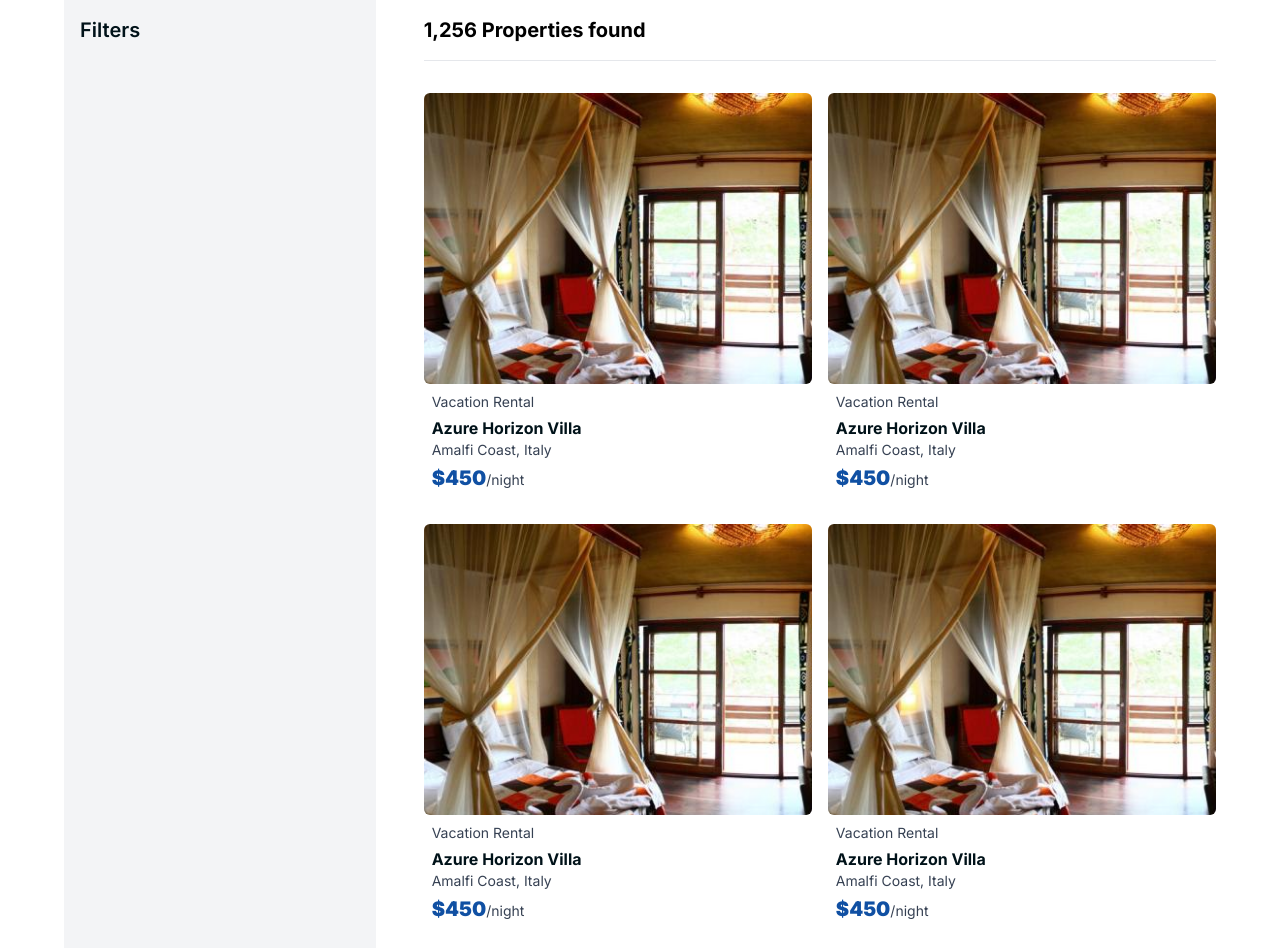
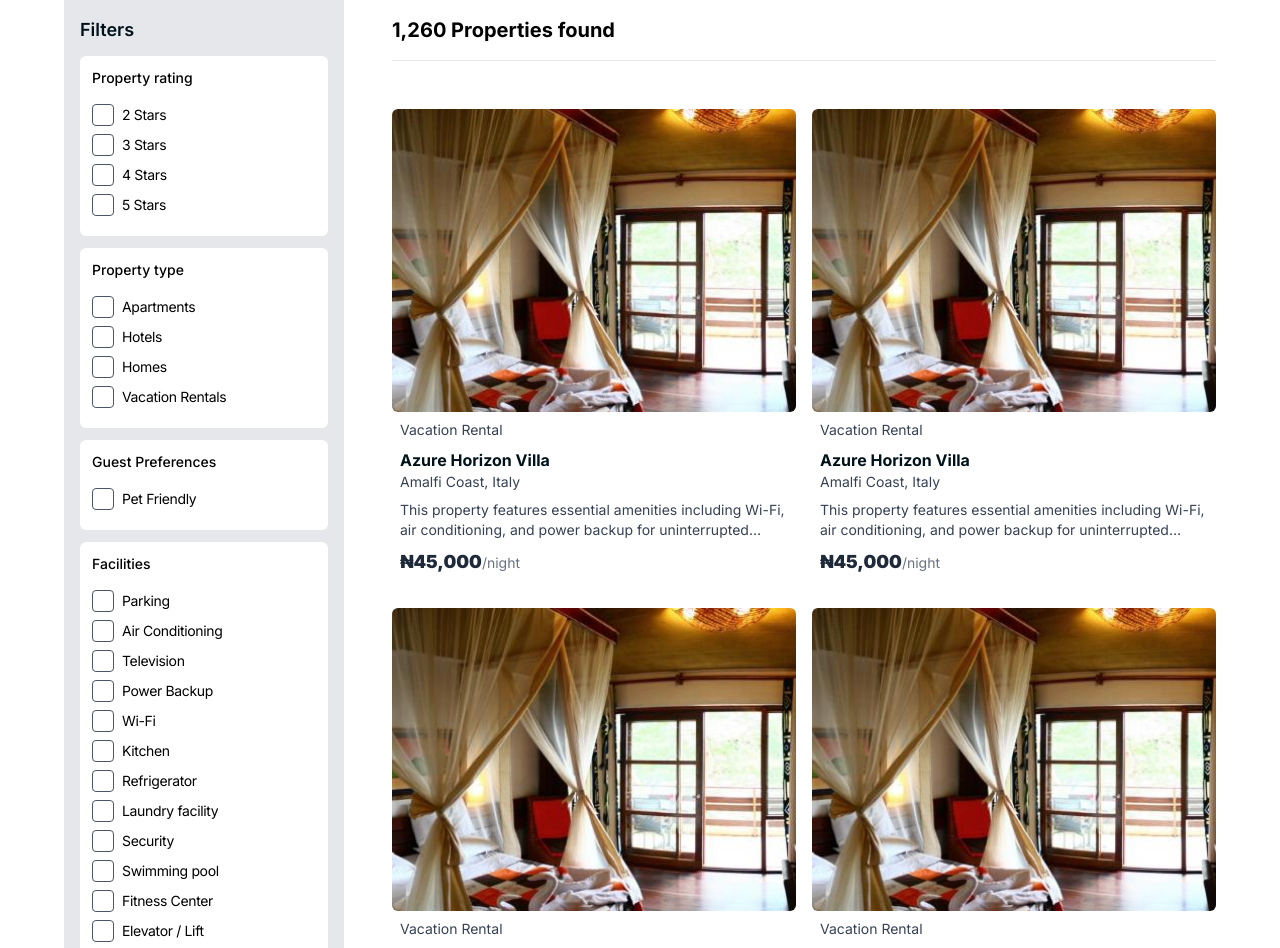
Before and after one commit to jubril-a/wikilet, a Next.js app: page /listings in a window 1280 px wide. Shown: the part 480-1428 px from the top of the page. Built offline with nearby package versions, Linux system fonts and the light colour scheme.

Commit message:
add filter functionality on listings page

```diff
--- a/src/app/types.ts
+++ b/src/app/types.ts
@@ -1 +1,3 @@
 export type popupType = "location" | "schedule" | "guest" | "none"
+
+export type FilterKey = "Property rating" | "Property type" | "Guest Preferences" | "Facilities";
--- /dev/null
+++ b/src/components/DetailedProductCard.tsx
@@ -0,0 +1,22 @@
+import Image from "next/image";
+
+export default function DetailedProductCard() {
+    return (
+        <a href="#" className="group mb-2">
+            <div className="aspect-4/3 overflow-hidden rounded-md">
+                <Image className="w-full object-cover object-center" src="/images/product.jpg" width={280} height={280} alt="" />
+            </div>
+            <div className="p-2">
+                <p className="text-sm text-gray-700">Vacation Rental</p>
+
+                <div className="my-2">
+                    <h3 className="font-bold text-primary-1 group-hover:text-blue-600">Azure Horizon Villa</h3>
+                    <p className="text-sm text-gray-700 mb-2">Amalfi Coast, Italy</p>
+                    <p className="text-sm text-gray-700 line-clamp-2">This property features essential amenities including Wi-Fi, air conditioning, and power backup for uninterrupted comfort. Guests can enjoy on-site parking, 24/7 security, and access to a fully equipped kitchen with a refrigerator.</p>
+                </div>
+
+                <p className="text-gray-500 text-sm"><span className="text-gray-800 font-black text-lg">₦45,000</span>/night</p>
+            </div>
+        </a>
+    )
+}
--- /dev/null
+++ b/src/components/Filter.tsx
@@ -0,0 +1,21 @@
+import { useFilterStore } from "../stores/filtersStore";
+import { CheckIcon } from "@heroicons/react/20/solid"
+import { FilterKey } from "../app/types";
+
+type Props = {
+    group: FilterKey,
+    filter: string
+}
+
+export default function Filter({group, filter} : Props) {
+
+    const { toggleFilter } = useFilterStore();
+
+  return (
+    <label className="flex gap-2 items-center mb-2 cursor-pointer" htmlFor={filter}>
+        <input onChange={() => {toggleFilter(group, filter)}} className="peer hidden" type="checkbox" name={filter} id={filter} />
+        <span className="p-0.5 block border border-gray-600 rounded-sm peer-checked:bg-blue-600 peer-checked:border-blue-600 peer-checked:*:text-white"><CheckIcon className="size-4 text-white font-bold" /></span>
+        <span className="text-sm tracking-tight">{filter}</span>
+      </label>
+  )
+}
--- a/src/components/FilterBar.tsx
+++ b/src/components/FilterBar.tsx
@@ -3,17 +3,55 @@
 import { Dispatch, SetStateAction } from "react";
 import { XMarkIcon } from "@heroicons/react/20/solid"
 import { cn } from "../lib/utils";
+import FilterGroup from "./FilterGroup";
+import { FilterKey } from "../app/types";
+
+const filters = {
+  "Property rating": [
+    "2 Stars",
+    "3 Stars",
+    "4 Stars",
+    "5 Stars",
+  ],
+  "Property type": [
+    "Apartments",
+    "Hotels",
+    "Homes",
+    "Vacation Rentals"
+  ],
+  "Guest Preferences": [
+    "Pet Friendly"
+  ],
+  "Facilities": [
+    "Parking",
+    "Air Conditioning",
+    "Television",
+    "Power Backup",
+    "Wi-Fi",
+    "Kitchen",
+    "Refrigerator",
+    "Laundry facility",
+    "Security",
+    "Swimming pool",
+    "Fitness Center",
+    "Elevator / Lift",
+    "Work Desk"
+  ],
+}
 
 export default function FilterBar({state}: {state:[boolean, Dispatch<SetStateAction<boolean>>]}) {
 
-    const [isOpen, setIsOpen] = state
+  const [isOpen, setIsOpen] = state
 
   return (
-    <div className={cn("w-80 bg-gray-100 p-4", isOpen ? "max-[860px]:block absolute top-0 right-0 w-80 pt-40 h-full z-5" : "max-[860px]:hidden")}>
-        <div className="flex items-center justify-between">
-            <p className="text-primary-1 font-semibold text-xl">Filters</p>
+    <div className={cn("min-w-70 bg-gray-200 p-4 h-fit", isOpen ? "max-[860px]:block absolute top-0 right-0 w-80 pt-40 h-full z-5" : "max-[860px]:hidden")}>
+        <div className="flex items-center justify-between mb-3">
+            <p className="text-primary-1 font-semibold text-lg">Filters</p>
             <XMarkIcon onClick={() => {setIsOpen(!isOpen)}} className="size-6 min-[860px]:hidden" />
         </div>
+        {(Object.entries(filters) as [FilterKey, string[]][]).map(([key, value]) => (
+          <FilterGroup key={key} heading={key} value={value} />
+        ))}
     </div>
   );
 }
--- /dev/null
+++ b/src/components/FilterGroup.tsx
@@ -0,0 +1,17 @@
+import Filter from "./Filter"
+import { FilterKey } from "../app/types"
+
+type Props = {
+    heading: FilterKey,
+    value: string[]
+}
+
+export default function FilterGroup({heading, value} : Props) {
+
+  return (
+    <div className="w-full rounded-md mb-3 p-3 bg-white">
+      <h3 className="text-sm font-medium mb-4">{heading}</h3>
+      {value.map((filter) => <Filter key={filter} group={heading} filter={filter} />)}
+    </div>
+  )
+}
--- a/src/components/ListingsBar.tsx
+++ b/src/components/ListingsBar.tsx
@@ -1,55 +1,22 @@
 'use client'
 
-import { AdjustmentsHorizontalIcon } from "@heroicons/react/20/solid"
-import Image from "next/image";
+import DetailedProductCard from "./DetailedProductCard";
+import ListingsHead from "./ListingsHead";
 import { Dispatch, SetStateAction } from "react";
-
-function ProductCard() {
-    return (
-        <div className="mb-2">
-            <div className="aspect-4/3 overflow-hidden rounded-md">
-                <Image className="w-full object-cover object-center" src="/images/product.jpg" width={280} height={280} alt="" />
-            </div>
-            <div className="p-2">
-                <p className="text-sm text-gray-700 mb-1">Vacation Rental</p>
-
-                <h3 className="font-bold text-primary-1">Azure Horizon Villa</h3>
-                <p className="text-sm text-gray-700 mb-1">Amalfi Coast, Italy</p>
-
-                <p className="text-gray-700 text-sm"><span className="text-[#1050a3] font-black text-xl">$450</span>/night</p>
-            </div>
-        </div>
-    )
-}
-
-function ListingsHead({state}: {state:[boolean, Dispatch<SetStateAction<boolean>>]}) {
-
-    const [isOpen, setIsOpen] = state
-
-    return (
-        <div className="flex justify-between items-center gap-4 border-b border-gray-200 py-4 mb-8 flex-wrap">
-            <h2 className="text-xl font-bold shrink-0">1,256 Properties found</h2>
-            <button onClick={() => {setIsOpen(!isOpen)}} className="text-gray-800 font-bold text-sm border border-gray-200 rounded-md hover:bg-gray-100 px-3 py-1 flex items-center gap-2 cursor-pointer min-[860px]:hidden">
-                Filters
-                <AdjustmentsHorizontalIcon className="size-5" />
-            </button>
-        </div>
-    )
-}
 
 export default function ListingsBar({state}: {state:[boolean, Dispatch<SetStateAction<boolean>>]}) {
   return (
     <div className="grow">
       <ListingsHead state={state} />
       <main className="grid gap-3 min-[580px]:gap-4 min-[480px]:grid-cols-2">
-        <ProductCard />
-        <ProductCard />
-        <ProductCard />
-        <ProductCard />
-        <ProductCard />
-        <ProductCard />
-        <ProductCard />
-        <ProductCard />
+        <DetailedProductCard />
+        <DetailedProductCard />
+        <DetailedProductCard />
+        <DetailedProductCard />
+        <DetailedProductCard />
+        <DetailedProductCard />
+        <DetailedProductCard />
+        <DetailedProductCard />
       </main>
     </div>
   );
--- /dev/null
+++ b/src/components/ListingsHead.tsx
@@ -0,0 +1,28 @@
+import { AdjustmentsHorizontalIcon } from "@heroicons/react/20/solid"
+import { Dispatch, SetStateAction } from "react";
+import { useFilterStore } from "../stores/filtersStore";
+
+
+export default function ListingsHead({state}: {state:[boolean, Dispatch<SetStateAction<boolean>>]}) {
+
+    const [isOpen, setIsOpen] = state
+    const { selectedFilters } = useFilterStore();
+    const filters = Object.values(selectedFilters).flat() as string[];
+
+    return (
+        <>
+            <div className="flex justify-between items-center gap-4 border-b border-gray-200 py-4 mb-6 flex-wrap">
+                <h2 className="text-xl font-bold shrink-0">1,260 Properties found</h2>
+                <button onClick={() => {setIsOpen(!isOpen)}} className="text-gray-800 font-bold text-sm border border-gray-200 rounded-md hover:bg-gray-100 px-3 py-1 flex items-center gap-2 cursor-pointer min-[860px]:hidden">
+                    Filters
+                    <AdjustmentsHorizontalIcon className="size-5" />
+                </button>
+            </div>
+            <div className="mb-6 flex gap-1 flex-wrap">
+                {filters.map((filter: string) => (
+                    <span key={filter} className="bg-blue-600 rounded-full px-4 py-1 text-white text-sm">{filter}</span>
+                ))}
+            </div>
+        </>
+    )
+}
--- a/src/components/ProductCard.tsx
+++ b/src/components/ProductCard.tsx
@@ -9,10 +9,10 @@ export default function ProductCard() {
             <div className="p-2">
                 <p className="text-sm text-gray-700 mb-1">Vacation Rental</p>
 
-                <h3 className="font-bold text-primary-1">Azure Horizon Villa</h3>
+                <h3 className="font-bold text-primary-1 group-hover:text-blue-600">Azure Horizon Villa</h3>
                 <p className="text-sm text-gray-700 mb-1">Amalfi Coast, Italy</p>
 
-                <p className="text-gray-700 text-sm"><span className="text-[#1050a3] font-black text-xl">$450</span>/night</p>
+                <p className="text-gray-700 text-sm"><span className="text-gray-800 font-extrabold tracking-tight text-lg">₦45,000</span>/night</p>
             </div>
         </a>
     )
--- /dev/null
+++ b/src/stores/filtersStore.ts
@@ -0,0 +1,42 @@
+import { create } from "zustand";
+import { FilterKey } from "../app/types";
+
+type FilterStore = {
+  selectedFilters: Record<FilterKey, string[]>;
+  toggleFilter: (category: FilterKey, value: string) => void;
+  clearFilters: () => void;
+};
+
+const defaultFilters = (): Record<FilterKey, string[]> => ({
+  "Property rating": [],
+  "Property type": [],
+  "Guest Preferences": [],
+  "Facilities": [],
+});
+
+export const useFilterStore = create<FilterStore>((set) => ({
+  selectedFilters: defaultFilters(),
+
+  toggleFilter: (category, value) =>
+    set((state) => {
+      const current = [...state.selectedFilters[category]];
+      console.log("category:", category);
+      console.log("value:", value);
+      console.log("current:", current);
+
+      const updated = current.includes(value)
+        ? current.filter((v) => v !== value)
+        : [...current, value];
+
+      console.log("updated:", updated);
+
+      return {
+        selectedFilters: {
+          ...state.selectedFilters,
+          [category]: updated,
+        },
+      };
+    }),
+
+  clearFilters: () => set({ selectedFilters: defaultFilters() }),
+}));
```
